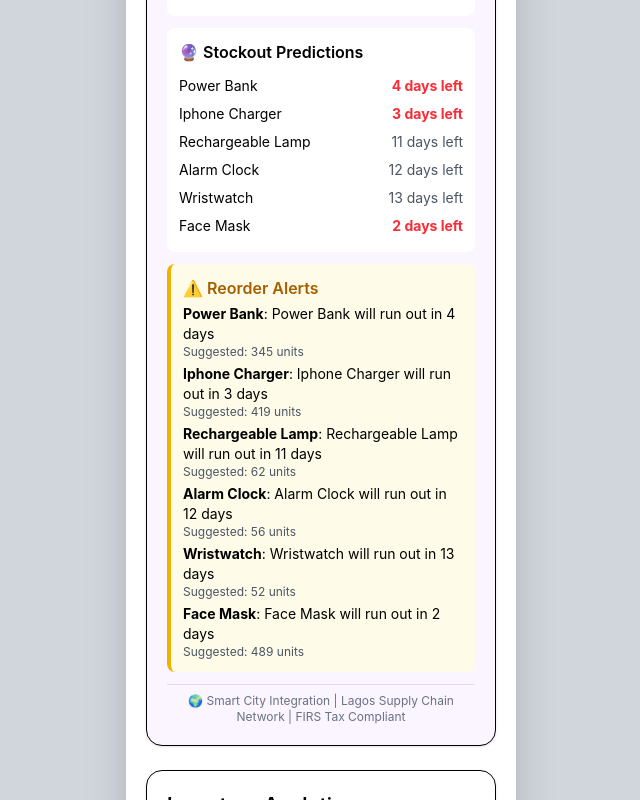
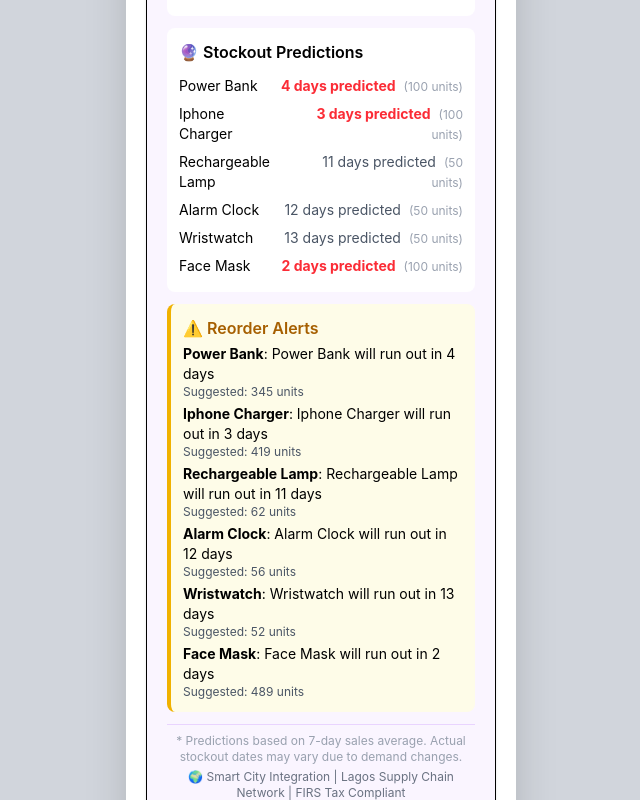
Before and after one commit to gozzymiller249-pixel/stockwise-ssa, a React (Vite) app: page / in a window 1280 px wide. Shown: the part 1640-2440 px from the top of the page, without its empty margins (319-959 px from the left). Built offline with nearby package versions, Linux system fonts and the light colour scheme.

Commit message:
Improve predictions: Show current stock units and add disclaimer

```diff
--- a/src/App.jsx
+++ b/src/App.jsx
@@ -342,8 +342,7 @@ function App() {
           </div>
         </div>
 
-
-        {/* SMART INSIGHTS - Purple Section */}
+                {/* SMART INSIGHTS - Purple Section */}
         <div className="bg-purple-50 p-5 rounded-2xl shadow border mb-6">
           <h2 className="text-xl font-semibold mb-4 flex items-center gap-2">
             🤖 Smart Inventory Insights
@@ -356,7 +355,7 @@ function App() {
               <span className="font-bold text-lg">{predictor.calculateHealthScore(products)}/100</span>
             </div>
 
-            {/* Stock Predictions */}
+            {/* Stock Predictions - Shows both days predicted AND current stock */}
             <div className="bg-white p-3 rounded-lg">
               <p className="font-semibold mb-2">🔮 Stockout Predictions</p>
               {products.length === 0 ? (
@@ -364,12 +363,18 @@ function App() {
               ) : (
                 products.map(product => {
                   const daysLeft = predictor.predictStockoutDays(product.name, Number(product.quantity));
+                  const currentStock = Number(product.quantity);
                   return (
-                    <div key={product.name} className="flex justify-between text-sm py-1">
+                    <div key={product.name} className="flex justify-between items-center text-sm py-1">
                       <span>{product.name}</span>
-                      <span className={daysLeft < 7 ? "text-red-500 font-bold" : "text-gray-600"}>
-                        {daysLeft === "No sales data" ? "📈 Learning..." : `${daysLeft} days left`}
-                      </span>
+                      <div className="text-right">
+                        <span className={daysLeft < 7 ? "text-red-500 font-bold" : "text-gray-600"}>
+                          {daysLeft === "No sales data" ? "📈 Learning..." : `${daysLeft} days predicted`}
+                        </span>
+                        <span className="text-gray-400 text-xs ml-2">
+                          ({currentStock} units)
+                        </span>
+                      </div>
                     </div>
                   );
                 })
@@ -390,7 +395,12 @@ function App() {
             )}
           </div>
 
-          <div className="text-xs text-gray-500 text-center mt-3 pt-2 border-t border-purple-200">
+          {/* Disclaimer - Predictions are not guarantees */}
+          <div className="text-xs text-gray-400 text-center mt-3 pt-2 border-t border-purple-200">
+            * Predictions based on 7-day sales average. Actual stockout dates may vary due to demand changes.
+          </div>
+
+          <div className="text-xs text-gray-500 text-center mt-1">
             🌍 Smart City Integration | Lagos Supply Chain Network | FIRS Tax Compliant
           </div>
         </div>
```
